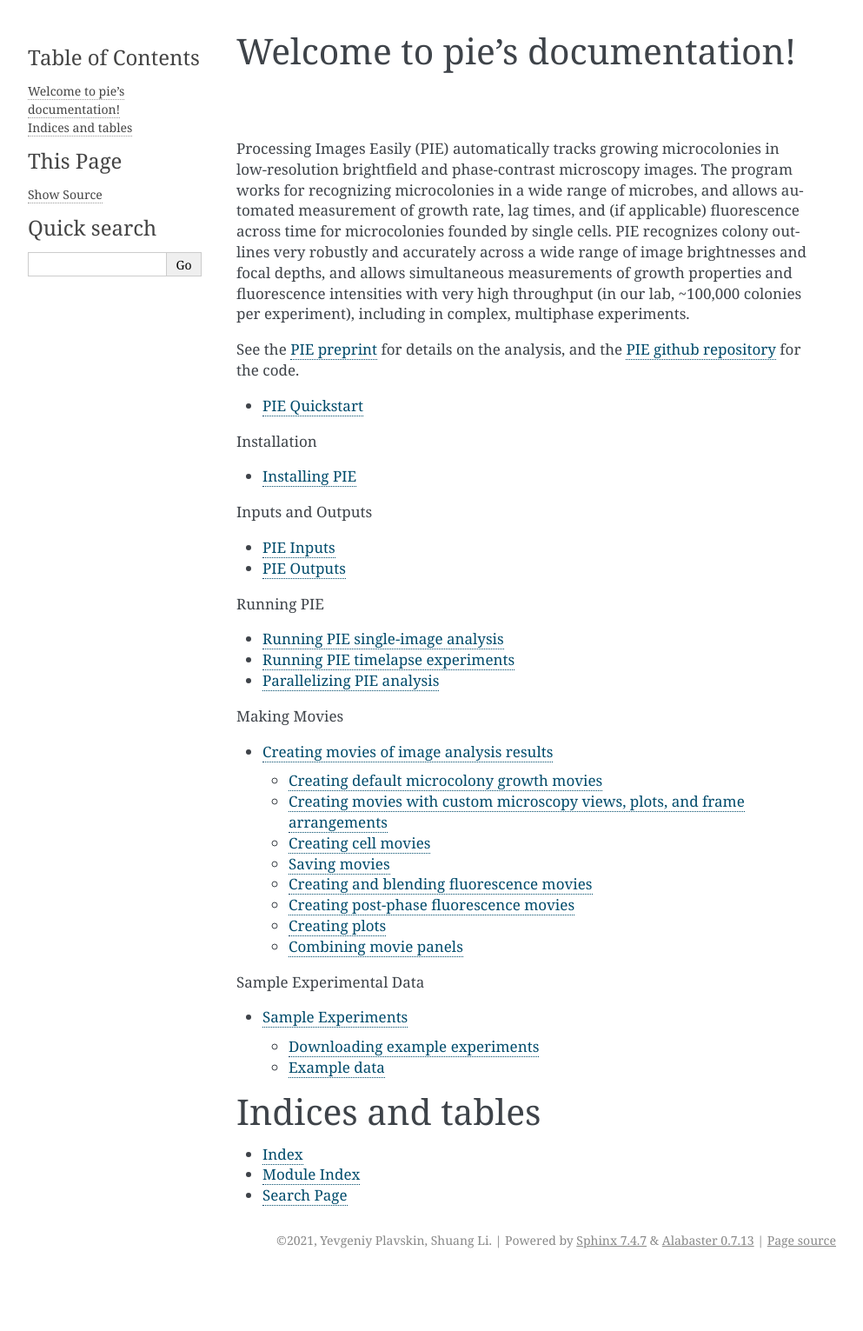
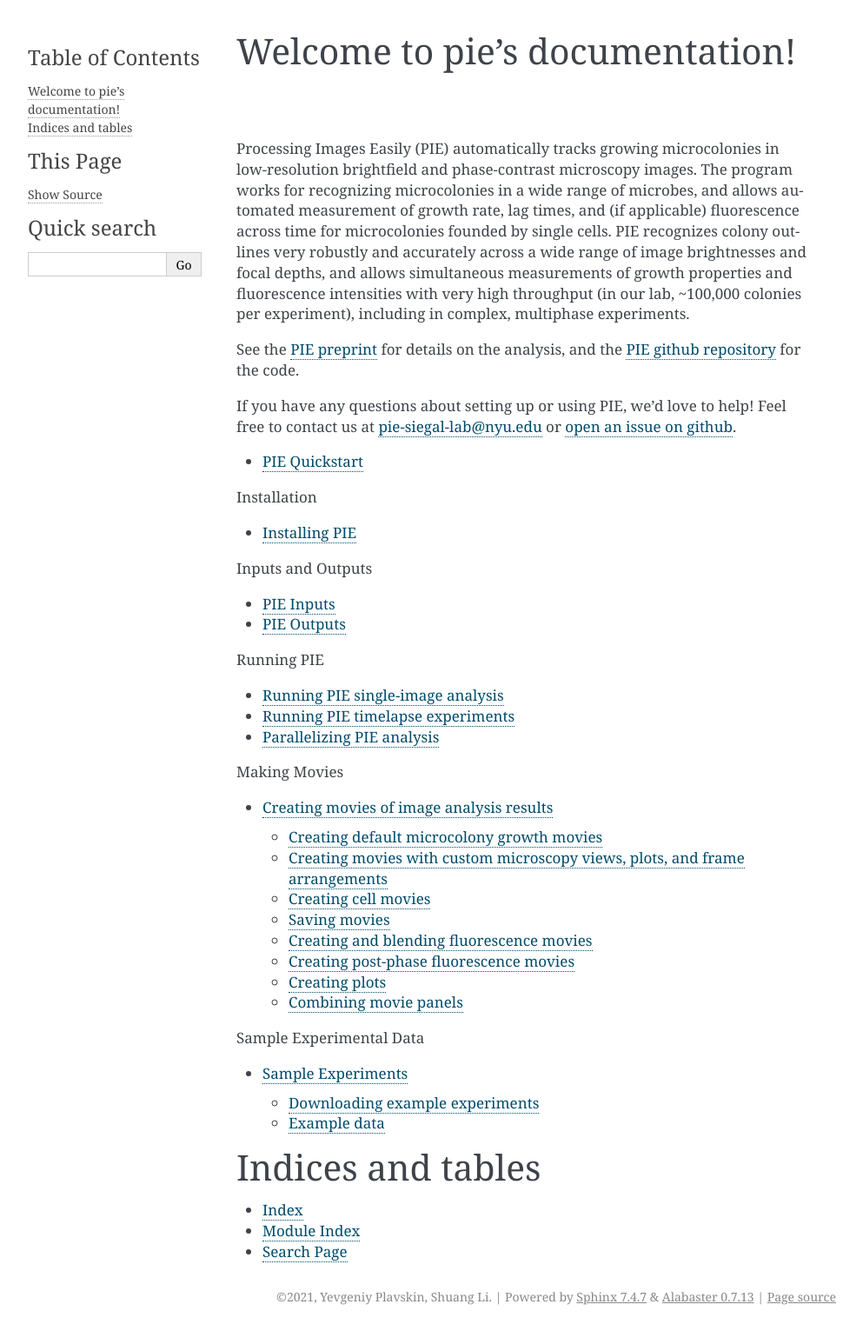
Before and after one commit to Siegallab/PIE, a Sphinx documentation site: the page built from docs/source/index.rst, in a window 1280 px wide. Shown: the whole page at 87% size, without its empty margins (148-1141 px from the left). Built offline with Sphinx 7.4.7, drawn with Linux system fonts in a browser that asks for light colours; before the commit the page ends 1466 px from its top, so only the background shows below that.

Commit message:
Add email to docs

```diff
--- a/docs/source/index.rst
+++ b/docs/source/index.rst
@@ -9,6 +9,8 @@ Welcome to pie's documentation!
 Processing Images Easily (PIE) automatically tracks growing microcolonies in low-resolution brightfield and phase-contrast microscopy images. The program works for recognizing microcolonies in a wide range of microbes, and allows automated measurement of growth rate, lag times, and (if applicable) fluorescence across time for microcolonies founded by single cells. PIE recognizes colony outlines very robustly and accurately across a wide range of image brightnesses and focal depths, and allows simultaneous measurements of growth properties and fluorescence intensities with very high throughput (in our lab, ~100,000 colonies per experiment), including in complex, multiphase experiments.
 
 See the `PIE preprint <https://doi.org/10.1101/253724>`_ for details on the analysis, and the `PIE github repository <https://github.com/Siegallab/PIE>`_ for the code.
+
+If you have any questions about setting up or using PIE, we'd love to help! Feel free to contact us at pie-siegal-lab@nyu.edu or `open an issue on github <https://github.com/Siegallab/PIE/issues>`_.
 
 .. toctree::
     :maxdepth: 1
--- a/readme.rst
+++ b/readme.rst
@@ -12,7 +12,7 @@ PIE Quickstart
 
 .. quickstart_inclusion
 
-Below is a quick reference to essential PIE functions; see the full documentation for more details.
+Below is a quick reference to essential PIE functions; see the full documentation for more details. If you have any questions about setting up or using PIE, we'd love to help! Feel free to contact us at pie-siegal-lab@nyu.edu or `open an issue on github <https://github.com/Siegallab/PIE/issues>`_.
 
 All the commands below must be run in Terminal (MacOS/Linux) / Command Prompt (Windows)
 
```
